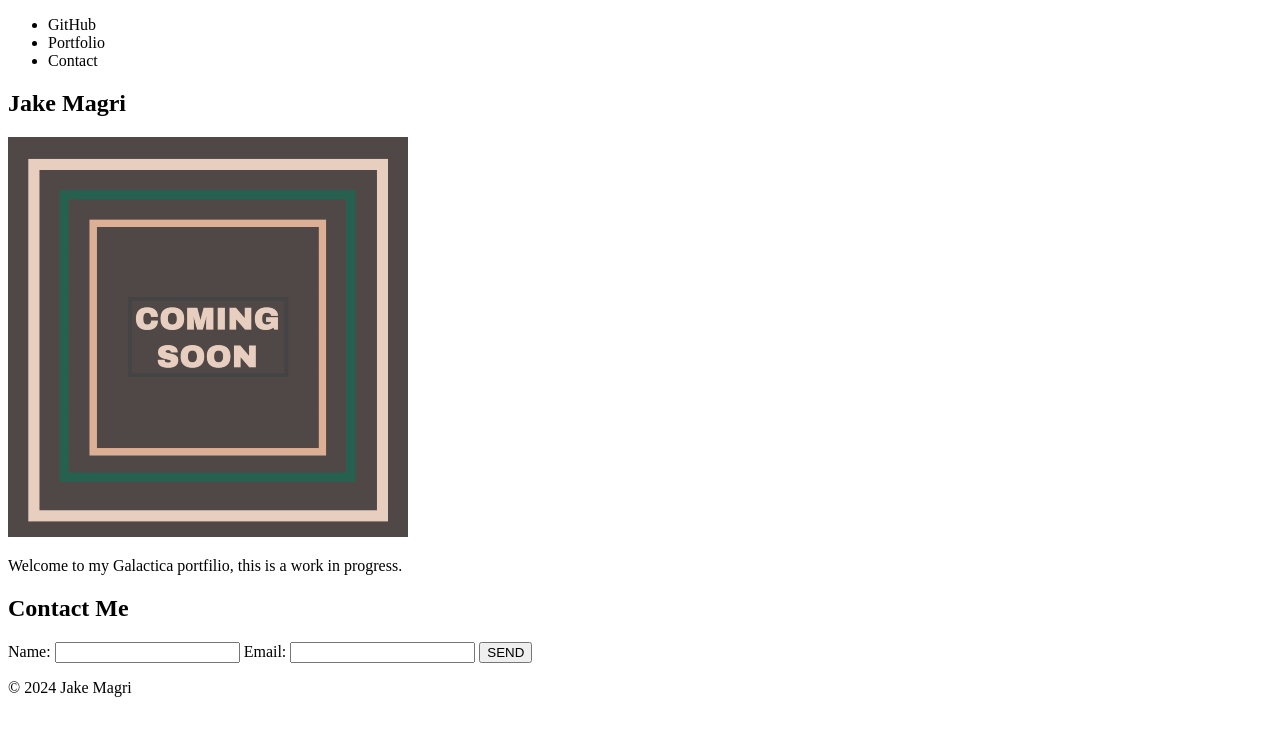
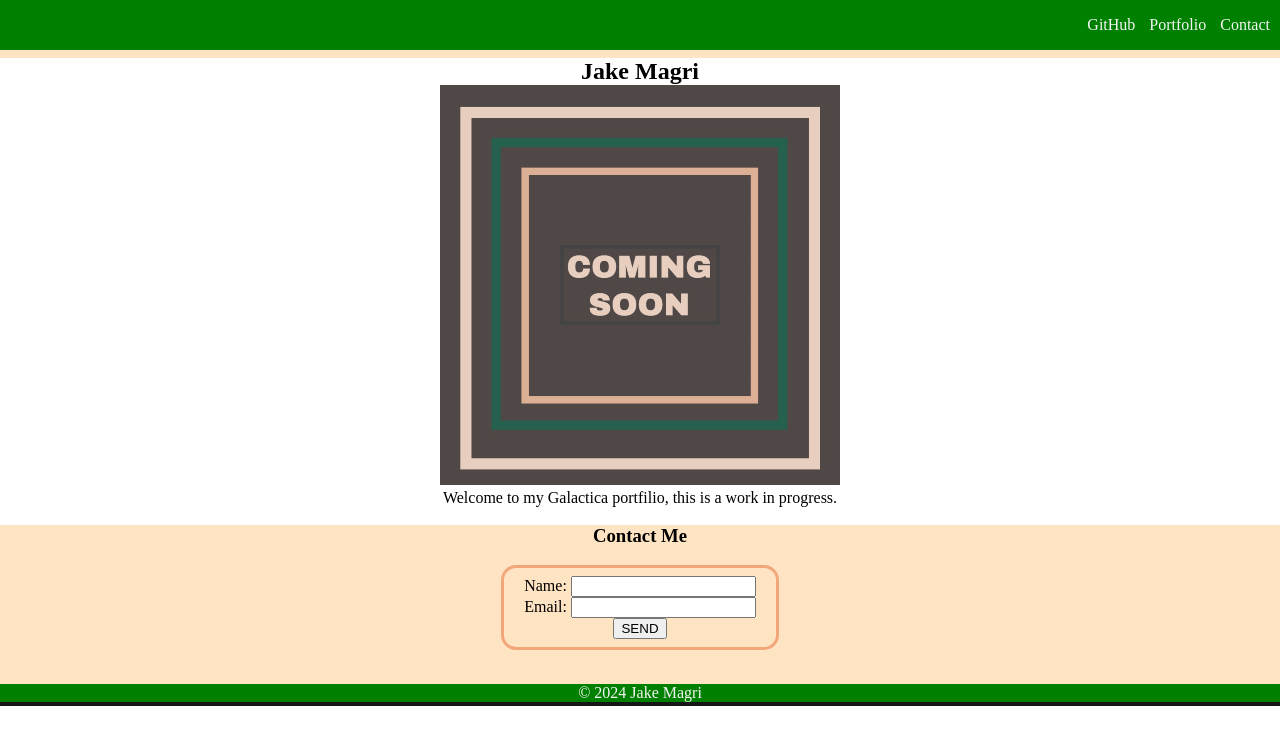
Before and after one commit to jake-magri/galactica-portfolio, a plain HTML site: page index.html in a window 1280 px wide. Drawn offline with Linux system fonts and the light colour scheme.

Commit message:
added css styling

```diff
--- a/assets/styles.css
+++ b/assets/styles.css
@@ -0,0 +1,46 @@
+* {
+    margin: 0;
+}
+header {
+    background-color: green;
+    color: rgb(245, 245, 245);
+    border-bottom: 8px solid bisque;
+}
+
+footer {
+    background-color: green;
+    color: rgb(245, 245, 245);
+    text-align: center;
+    border-bottom: 4px solid rgb(22, 22, 22);
+}
+
+ul {
+    text-align: right;
+}
+
+.form {
+    border: 3px solid #f2a679;
+    border-radius: 15px;
+    width: 20%;
+    margin: 0 auto;
+    margin-bottom: 3vh;
+    padding: 8px;
+}
+
+.form-input-field {
+    display: block;
+}
+
+.nav-item {
+    display: inline-block;
+    padding: 2vh 10px 2vh 0;
+}
+
+section {
+    text-align: center;
+}
+
+.contact-me {
+    background-color: bisque;
+    padding-bottom: 10px;
+}
--- a/index.html
+++ b/index.html
@@ -21,6 +21,7 @@
             <h1><strong>Jake Magri</strong></h1>
             <img src="./assets/image-1.png">
             <p>Welcome to my Galactica portfilio, this is a work in progress.</p>
+            <br/>
         </section>
 
         <!-- <section>
@@ -31,8 +32,9 @@
             </div>
         </section> -->
 
-        <section>
-            <h2>Contact Me</h2>
+        <section class="contact-me">
+            <h3>Contact Me</h3>
+            <br/>
             <!-- https://developer.mozilla.org/en-US/docs/Web/HTML/Element/form -->
             <form action="./assets" method="post" class="form">
                 <label class="form-input-field">
@@ -44,12 +46,14 @@
                     <input name="submitted-name" autocomplete="name" />
                 </label>
                     <button id="form-button">SEND</button>
-
+            </form>
         </section>
 
-        <footer>
+        <footer class="copyright">
             <p>© 2024 Jake Magri</p>
         </footer>
+        <div class="bottom-whitespace">
+        </div>
 
     </body>
 </html>
```
